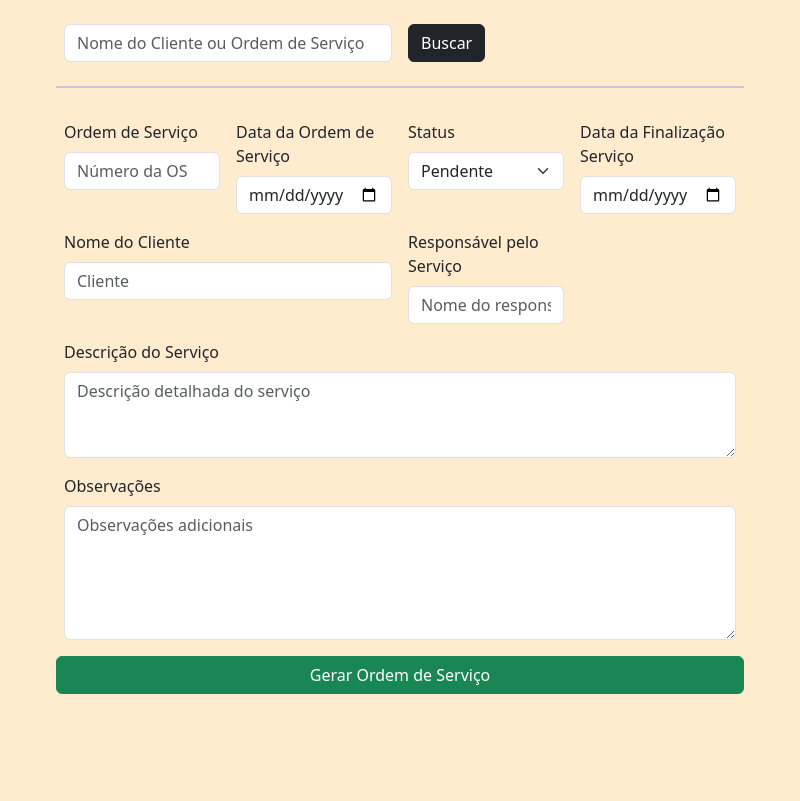
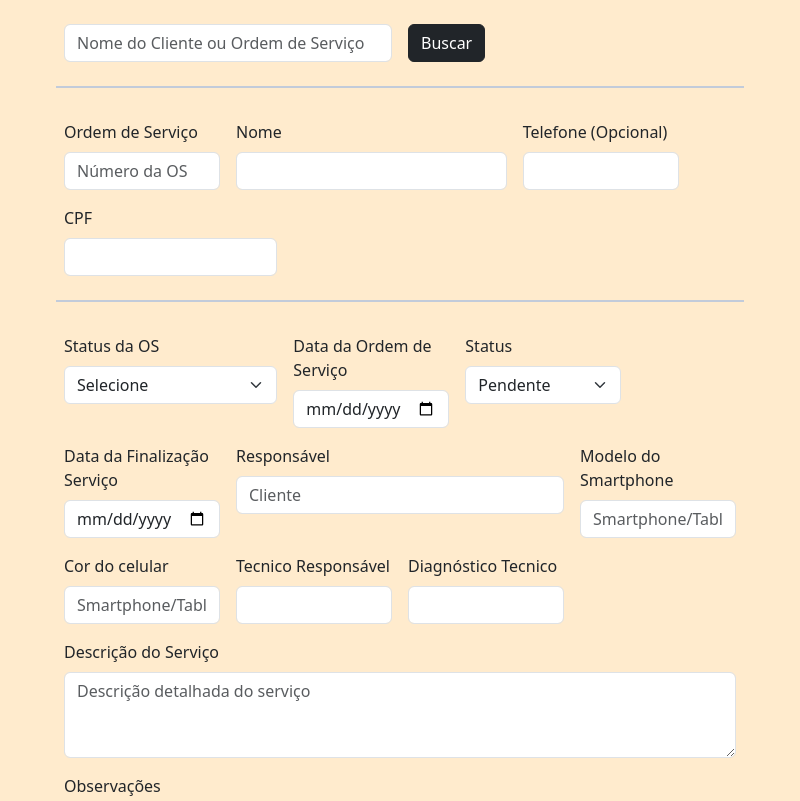
Before and after one commit to arthurcruzalves/smartphone_arthur, an Electron app: page src/views/OS.html in a window 800 px wide. Shown: the top 801 px of the page. Drawn offline with Linux system fonts and the light colour scheme.

Commit message:
projeto em andamento

```diff
--- a/main.js
+++ b/main.js
@@ -36,7 +36,7 @@ const createWindow = () => {
     })
 
     ipcMain.on('smartphone-window', () => {
-        smartphoneWindow()
+    smartphoneWindow()
     })
 }
 
--- a/package.json
+++ b/package.json
@@ -18,6 +18,6 @@
   },
   "homepage": "https://github.com/arthurcruzalves/alvesti#readme",
   "devDependencies": {
-    "electron": "^34.2.0"
+    "electron": "^34.3.2"
   }
 }
--- a/preload.js
+++ b/preload.js
@@ -9,5 +9,6 @@ const {contextBridge, ipcRenderer} = require('electron')
 // expor (autorização a  comunicação entre processos)
 contextBridge.exposeInMainWorld('api',{
     clientWindow: () => ipcRenderer.send('client-window'),
-    osWindow: () => ipcRenderer.send('os-window')
+    osWindow: () => ipcRenderer.send('os-window'),
+    smartphoneWindow: () => ipcRenderer.send('smartphone-window')
 })
--- a/src/views/OS.html
+++ b/src/views/OS.html
@@ -27,6 +27,40 @@
                     <label for="inputosClient" class="form-label">Ordem de Serviço</label>
                     <input type="text" class="form-control" id="inputenderecoClient" placeholder="Número da OS" required maxlength="30">
                 </div>
+                <!-- Nome -->
+                <div class="col-md-5">
+                    <label for="inputNameClient" class="form-label">Nome</label>
+                    <input type="text" class="form-control bg-white" id="inputNameClient" spellcheck="false" maxlength="30" disabled>
+                </div>
+
+                <!-- Telefone -->
+                <div class="col-md-3">
+                    <label for="inputPhoneClient" class="form-label">Telefone (Opcional)</label>
+                    <input type="text" class="form-control bg-white" id="inputPhoneClient" spellcheck="false" maxlength="15" disabled>
+                </div>
+
+                <!-- CPF -->
+                <div class="col-md-4">
+                    <label for="inputCPFClient" class="form-label">CPF</label>
+                    <input type="text" class="form-control bg-white" id="inputCPFClient" spellcheck="false" maxlength="15" disabled>
+                </div>
+
+            <!-- Linha -->
+            <hr class="mt-4 border border-primary border -1" >
+
+            <!-- Status -->
+            <div class="col-md-4">
+                <label class="form-label">Status da OS</label>
+                <select class="form-select" id="osStatus">
+                    <option value="">Selecione</option>
+                    <option>Aberta</option>
+                    <option>Em andamento</option>
+                    <option>Aguardando peças</option>
+                    <option>Finalizada</option>
+                    <option>Cancelada</option>
+                </select>
+            </div>
+
                 <div class="col-md-3">
                     <label for="inputdata_servico" class="form-label">Data da Ordem de Serviço</label>
                     <input type="date" class="form-control" id="inputdata_servico" required>
@@ -46,12 +80,25 @@
                 </div>
 
                 <div class="col-md-6">
-                    <label for="inputnomeClient" class="form-label">Nome do Cliente</label>
+                    <label for="inputnomeClient" class="form-label">Responsável</label>
                     <input type="text" class="form-control" id="inputnomeClient" placeholder="Cliente" required maxlength="30">
                 </div>
                 <div class="col-md-3">
-                    <label for="inputresponsavel" class="form-label">Responsável pelo Serviço</label>
-                    <input type="text" class="form-control" id="inputresponsavel" placeholder="Nome do responsável" required maxlength="30">
+                    <label for="inputresponsavel" class="form-label">Modelo do Smartphone</label>
+                    <input type="text" class="form-control" id="inputresponsavel" placeholder="Smartphone/Tablet" required maxlength="30">
+                </div>
+
+                <div class="col-md-3">
+                    <label for="inputcor" class="form-label">Cor do celular</label>
+                    <input type="text" class="form-control" id="inputcor" placeholder="Smartphone/Tablet" required maxlength="30">
+                </div>
+                <div class="col-md-3">
+                    <label for="inputtecnico" class="form-label">Tecnico Responsável</label>
+                    <input type="text" class="form-control" id="inputtecnico" placeholder="" required maxlength="30">
+                </div>
+                <div class="col-md-3">
+                    <label for="inputdiagnostico" class="form-label">Diagnóstico Tecnico</label>
+                    <input type="text" class="form-control" id="inputdiagnostico" placeholder="" required maxlength="30">
                 </div>
 
                 <div class="md-5">
--- a/src/views/rendere.js
+++ b/src/views/rendere.js
@@ -18,7 +18,7 @@ function os() {
 }
 
 function smartphone() {
-     //console.log("teste do botão os")
+     //console.log("teste do botão smartphone")
      // uso da api(autorização no preload.js)
     api.smartphoneWindow()
 }
```
Also changed, not shown: src/views/smartphone.html (+1 -1 lines), 1 other file.
